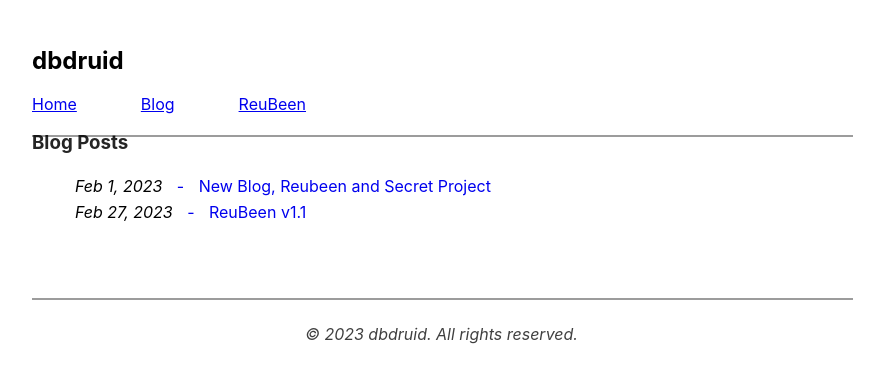
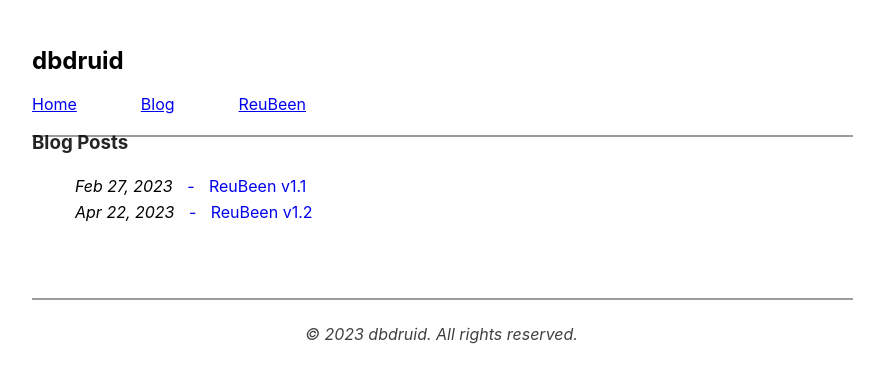
Before and after one commit to tracedelange/dbdruid, a React (Create React App) app: page /blogs in a window 1280 px wide. Shown: the top 382 px of the page, without its empty margins (224-1108 px from the left). Built offline with nearby package versions, Linux system fonts and the light colour scheme; no server answers.

Commit message:
1.2 blog post

```diff
--- /dev/null
+++ b/src/blog-posts/4.md
@@ -0,0 +1,31 @@
+# ReuBeen v1.2
+
+### What's new?
+Hey team. Couple of big items in this update! Mostly quality of life, styling and a couple new features. Enjoy :)
+
+### New Features:
+- Linking! You can now share links to specific logs or user profiles to other apps. On a log, tap the ellipsis on the top right to share. Tap the chain icon on a user profile page to share a user.
+- Custom Sandwich Type. Users can now enter a custom Sandwich type when creating a log. I hope I don't regret this.
+- Custom Location. Users can now enter a custom Location if they didn't eat at a restaurant OR the restaurant is unnamed. (Food cart / Bodega / Grandmas Fridge). This has replaced the homemade button. Hope I don't regret this even more!
+
+### Enhancements:
+- Password Reset. Obvious oversight in initial release. Now you can enter your phone number and reset your password on verification. Looking forward to getting some of our day ones who forgot their passwords back.
+- Updated token storage system to integrate iosKeyChain. More secure and more reliable for storage, everyone will probably get logged out on update, but should persist between updates after that.
+- Added extra server-side access verification for logs. Links shared to private logs will not be visible unless the user is a friend.
+- Styling updates and landing page face-lift
+
+
+### Bug fixes:
+- Couple of typos / out of place verbiage replaced
+- Added some blank list screens for empty lists.
+
+
+As always, if you have any feature requests, please let me know.
+
+Keep slaying those sammies,
+
+Trace
+
+---
+
+tracedelange@me.com
--- a/src/blog-posts/index.js
+++ b/src/blog-posts/index.js
@@ -2,14 +2,14 @@
 
 export const blogPosts = [
     {
-        id: '1',
-        title: 'New Blog, Reubeen and Secret Project',
-        created_date: 'Feb 1, 2023'
-    },
-    {
         id: '3',
         title: 'ReuBeen v1.1',
         created_date: 'Feb 27, 2023'
+    },
+    {
+        id: '4',
+        title: 'ReuBeen v1.2',
+        created_date: 'Apr 22, 2023'
     }
 
 ]
```
